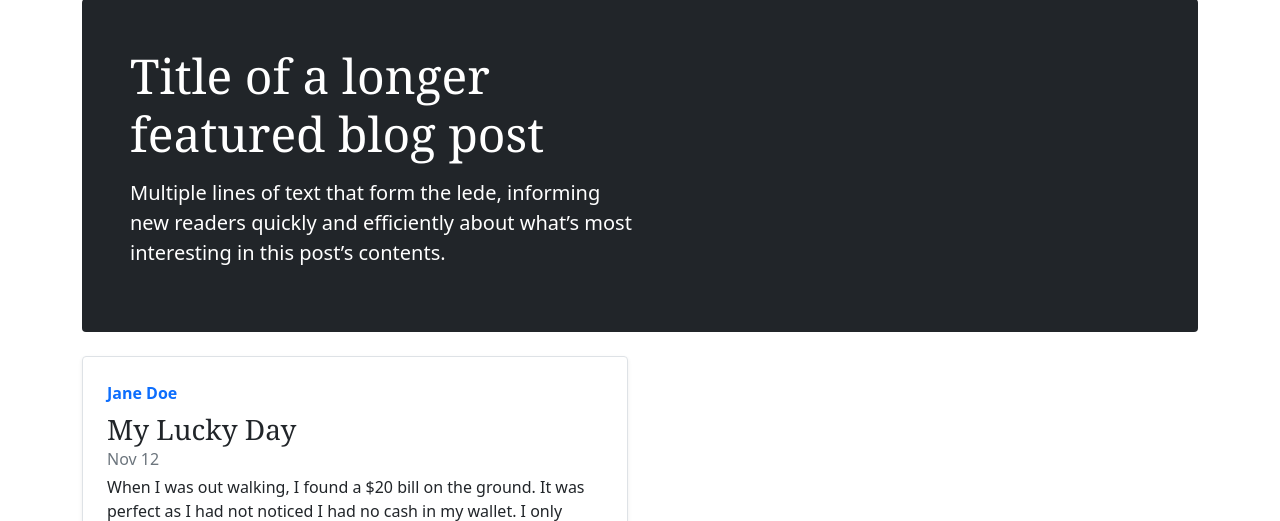
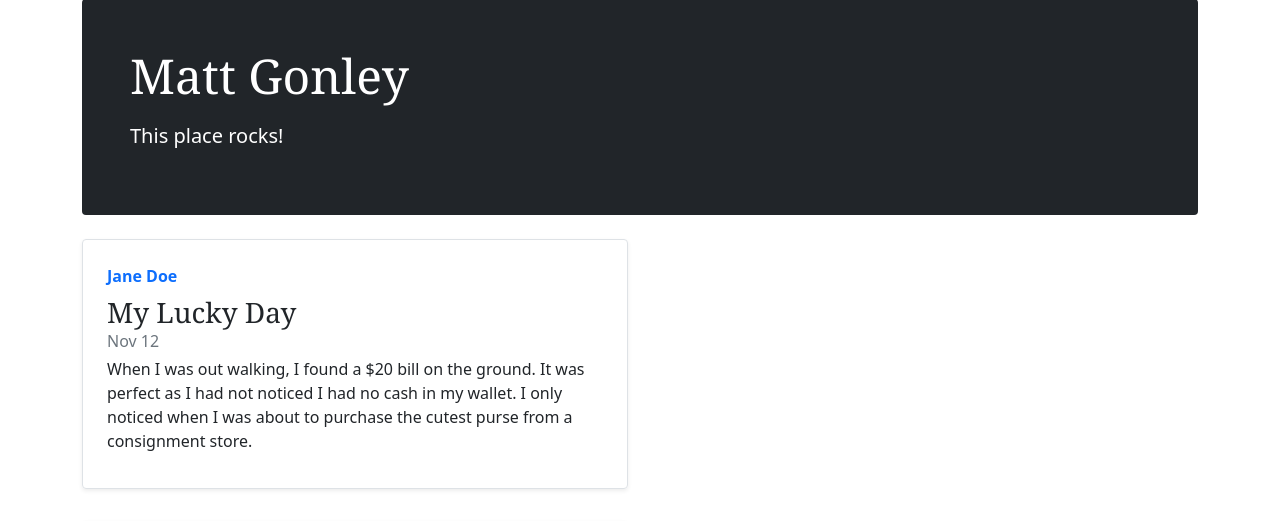
Before and after one commit to randor12/HackViolet2021, a Flask app: page /blog in a window 1280 px wide. Shown: the part 122-643 px from the top of the page. Run offline with Flask 2, Linux system fonts and the light colour scheme.

Commit message:
Update blog_base.html.j2

```diff
--- a/templates/blog_base.html.j2
+++ b/templates/blog_base.html.j2
@@ -64,8 +64,8 @@
 <main class="container">
   <div class="p-4 p-md-5 mb-4 text-white rounded bg-dark">
     <div class="col-md-6 px-0">
-      <h1 class="display-4 font-italic">Title of a longer featured blog post</h1>
-      <p class="lead my-3">Multiple lines of text that form the lede, informing new readers quickly and efficiently about what’s most interesting in this post’s contents.</p>
+      <h1 class="display-4 font-italic">Matt Gonley</h1>
+      <p class="lead my-3">This place rocks!</p>
 
     </div>
   </div>
```
